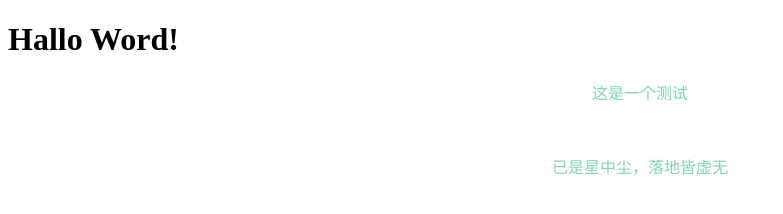
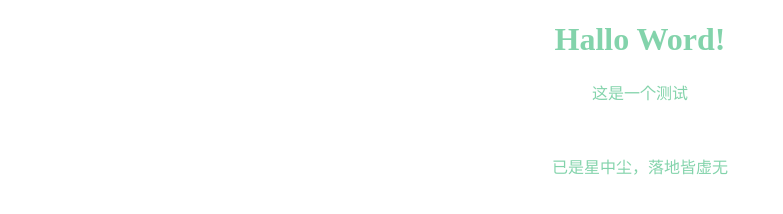
Before and after one commit to adminxusu/adminxusu.github.io, a plain HTML site: page index.html in a window 1280 px wide. Shown: the whole page, without its empty margins (0-783 px from the left). Drawn offline with Linux system fonts and the light colour scheme.

Commit message:
Update index.html

```diff
--- a/index.html
+++ b/index.html
@@ -4,7 +4,7 @@
   <style>
 body{blackgroud-color:rgba(50.60.100.0.8);
     }
-  p {text-align:center;
+  h1,p {text-align:center;
   color:rgba(100,200,150,0.8);
   }
 
```
